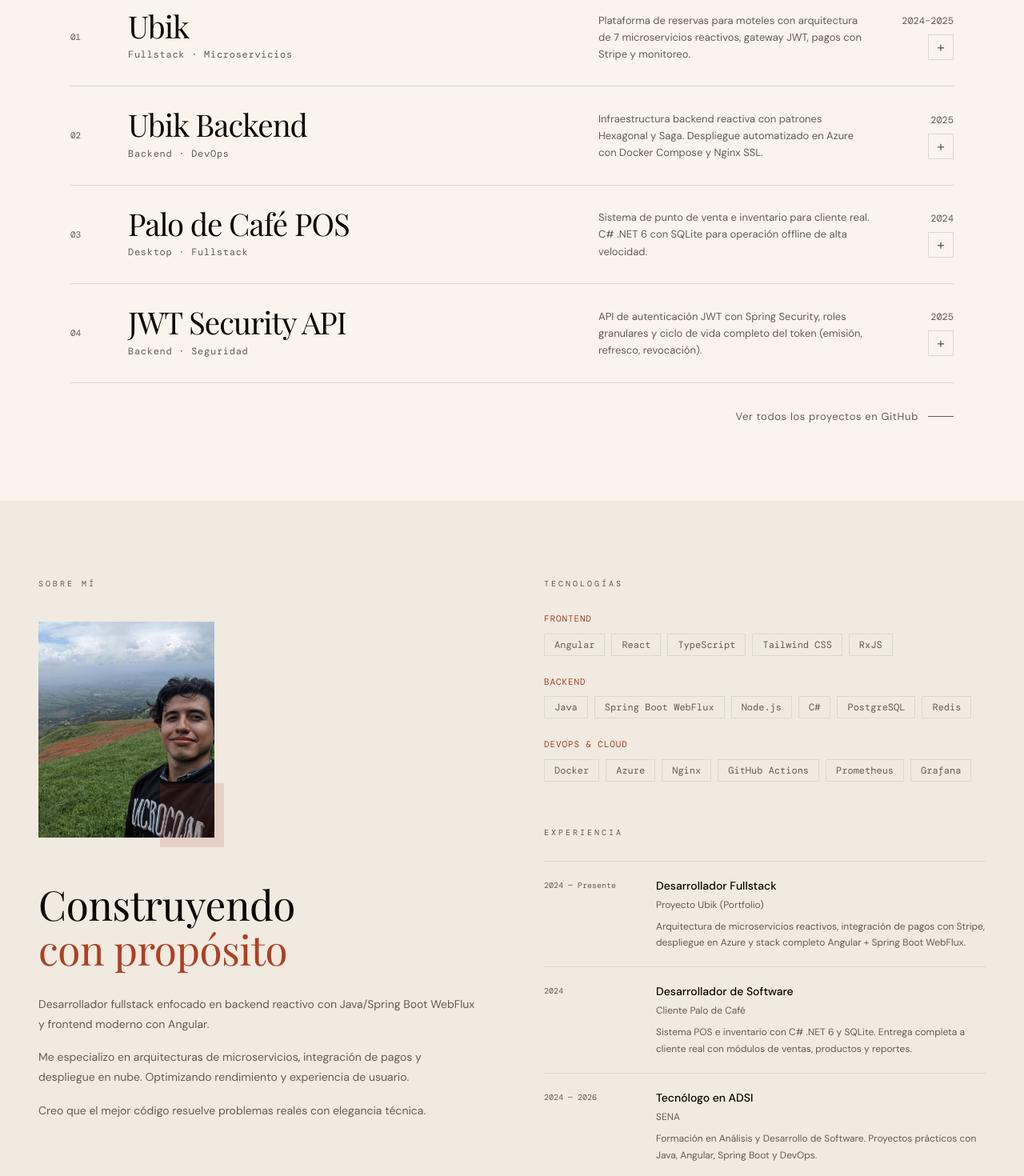
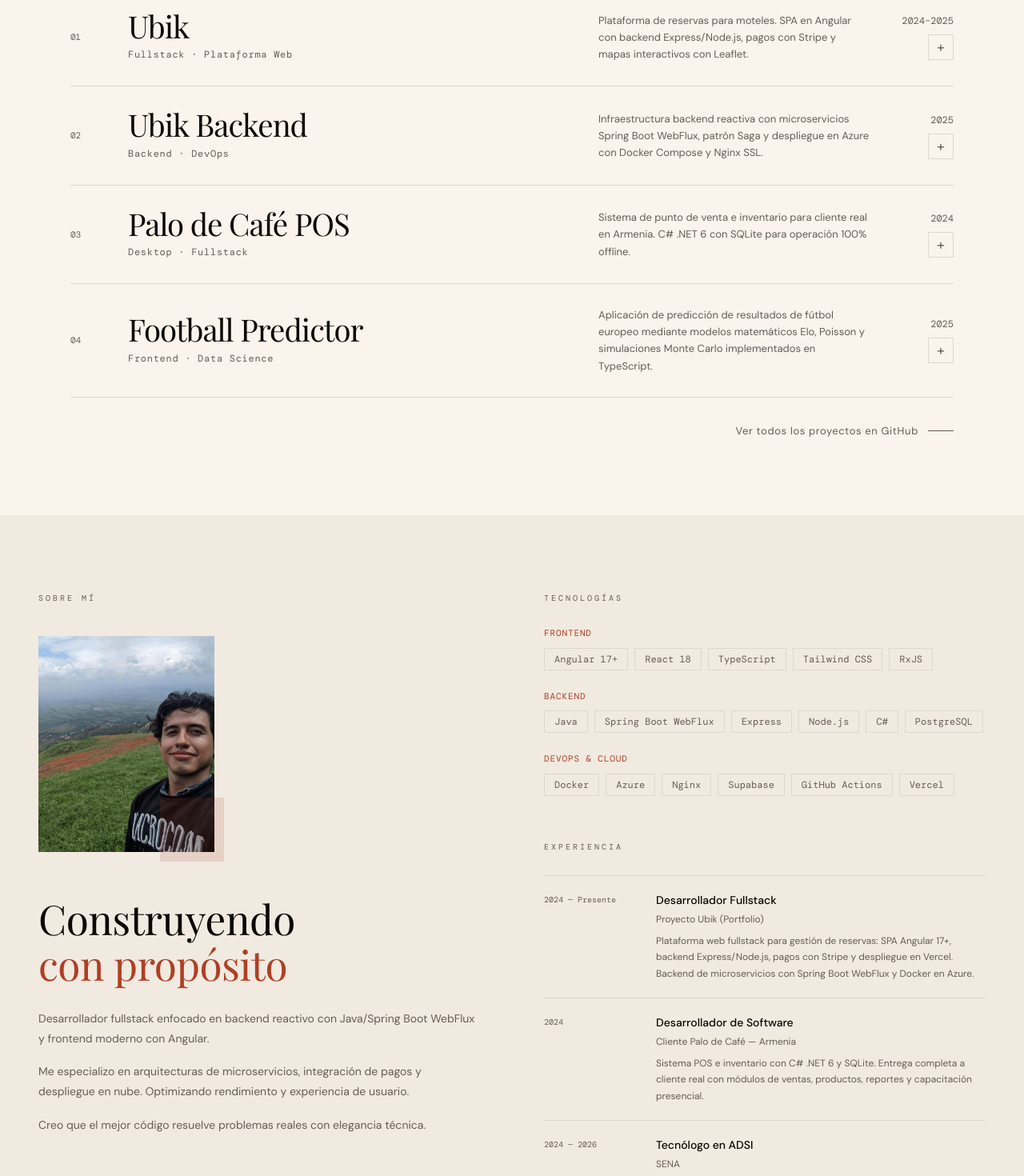
Before and after one commit to Juankos0714/Portfolio, a Next.js app: page / in a window 1280 px wide. Shown: the part 1000-2470 px from the top of the page at 80% size. Built offline with nearby package versions, Linux system fonts and the light colour scheme.

Commit message:
update info

```diff
--- a/components/diagrams/architecture-diagrams.tsx
+++ b/components/diagrams/architecture-diagrams.tsx
@@ -367,6 +367,57 @@ export function JWTFlowArchitecture() {
   )
 }
 
+// ─── DIAGRAM 4: React + Supabase (Football Predictor) ────────────────────────
+export function ReactSupabaseArchitecture() {
+  return (
+    <div className="flex flex-col items-center gap-0 w-full text-foreground">
+      <DiagramSection title="Capa de presentación — React 18 + TypeScript" color={COLORS.blue}>
+        <div className="flex flex-wrap gap-3 justify-center">
+          {[
+            { l: "Dashboard", s: "Predicciones", i: "📊" },
+            { l: "Gráficos", s: "Plotly.js", i: "📈" },
+            { l: "Auth UI", s: "Login / Registro", i: "🔐" },
+          ].map(({ l, s, i }) => (
+            <DiagramNode key={l} color={COLORS.blue} label={l} sublabel={s} icon={i} />
+          ))}
+        </div>
+      </DiagramSection>
+      <Arrow vertical label="TypeScript" />
+      <DiagramSection
+        title="Algoritmos — ejecución en cliente"
+        color={COLORS.accent}
+        note="Los modelos corren directamente en el navegador. Sin latencia de red para los cálculos estadísticos."
+      >
+        <div className="flex flex-wrap gap-3 justify-center">
+          {[
+            { l: "Elo Rating", s: "Fuerza relativa", i: "⚡" },
+            { l: "Poisson", s: "Goles esperados", i: "🎯" },
+            { l: "Monte Carlo", s: "Simulaciones", i: "🎲" },
+          ].map(({ l, s, i }) => (
+            <DiagramNode key={l} color={COLORS.accent} label={l} sublabel={s} icon={i} />
+          ))}
+        </div>
+      </DiagramSection>
+      <Arrow vertical label="API calls" />
+      <DiagramSection
+        title="Supabase — Backend as a Service"
+        color={COLORS.emerald}
+        note="Supabase provee base de datos PostgreSQL, autenticación con tokens JWT y políticas de seguridad a nivel de fila (RLS), sin necesidad de un servidor propio."
+      >
+        <div className="flex gap-4 justify-center">
+          {[
+            { l: "Auth", s: "JWT tokens", i: "🔑", c: COLORS.amber },
+            { l: "PostgreSQL", s: "equipos · partidos", i: "🗄", c: COLORS.violet },
+            { l: "RLS", s: "Row Level Security", i: "🛡", c: COLORS.emerald },
+          ].map(({ l, s, i, c }) => (
+            <DiagramNode key={l} color={c} label={l} sublabel={s} icon={i} />
+          ))}
+        </div>
+      </DiagramSection>
+    </div>
+  )
+}
+
 export function ArchFallback() {
   return (
     <div className="flex items-center justify-center h-full text-sm text-muted-foreground">
--- a/components/projects-interactive.tsx
+++ b/components/projects-interactive.tsx
@@ -9,22 +9,21 @@ import {
   UbikArchitecture,
   DevOpsAzureArchitecture,
   POSPaloCafeArchitecture,
-  JWTFlowArchitecture,
+  ReactSupabaseArchitecture,
 } from "@/components/diagrams/architecture-diagrams"
 
-// Fix OCP+O(1): map de arquitecturas — O(1) lookup, abierto para extensión sin modificar el dispatcher
 const ARQUITECTURA_MAP: Record<ArchitectureType, React.ComponentType> = {
   microservices: UbikArchitecture,
   devops: DevOpsAzureArchitecture,
   desktop: POSPaloCafeArchitecture,
-  jwt: JWTFlowArchitecture,
+  supabase: ReactSupabaseArchitecture,
 }
 
 const ETIQUETAS_DIAGRAMA: Record<ArchitectureType, string> = {
-  microservices: "Arquitectura de Microservicios",
+  microservices: "Arquitectura Angular + Express",
   devops: "Infraestructura & DevOps",
   desktop: "Arquitectura de Escritorio (3 capas)",
-  jwt: "Flujo de Autenticación JWT",
+  supabase: "Stack React + Supabase",
 }
 
 // --- ComponenteArquitectura (SRP) ---
--- a/lib/constants.ts
+++ b/lib/constants.ts
@@ -12,10 +12,10 @@ export const NAV_LINKS = [
 ] as const
 
 export const HERO_TECH_TAGS = [
-  "Java · Spring Boot WebFlux",
-  "Angular",
-  "Microservicios",
-  "Azure · Docker",
+  "Java · Spring Boot",
+  "Angular · React",
+  "TypeScript",
+  "Docker · Azure",
 ] as const
 
 // Scale factors for cursor parallax layers. Each axis moves at a different
--- a/lib/data/portfolio.ts
+++ b/lib/data/portfolio.ts
@@ -1,4 +1,4 @@
-export type ArchitectureType = "microservices" | "devops" | "desktop" | "jwt"
+export type ArchitectureType = "microservices" | "devops" | "desktop" | "supabase"
 
 export interface ProjectKPI {
   label: string
@@ -24,15 +24,15 @@ export const PROJECTS: Project[] = [
     number: "01",
     id: "ubik",
     title: "Ubik",
-    category: "Fullstack · Microservicios",
+    category: "Fullstack · Plataforma Web",
     year: "2024–2025",
-    description: "Plataforma de reservas para moteles con arquitectura de 7 microservicios reactivos, gateway JWT, pagos con Stripe y monitoreo.",
-    longDescription: "Ubik es un ecosistema completo para la gestión de reservas en tiempo real. Utiliza microservicios independientes para garantizar escalabilidad: si el servicio de pagos falla, las reservas siguen funcionando. Incluye procesamiento de pagos con Stripe, notificaciones automáticas por email y un panel de monitoreo en tiempo real.",
-    technologies: ["Spring Boot WebFlux", "Angular", "PostgreSQL", "Docker", "Stripe", "RabbitMQ", "Redis", "Azure"],
+    description: "Plataforma de reservas para moteles. SPA en Angular con backend Express/Node.js, pagos con Stripe y mapas interactivos con Leaflet.",
+    longDescription: "Ubik es una plataforma completa para gestión y reserva de habitaciones. El frontend es una SPA en Angular 17+ con Tailwind CSS y Angular Material. El backend en Express/Node.js expone una API REST que gestiona usuarios, reservas y pagos. Los cobros se procesan de forma segura con Stripe y la ubicación de establecimientos se muestra con Leaflet. Desplegado en Vercel con arquitectura hexagonal simplificada separando roles de cliente y propietario.",
+    technologies: ["Angular 17+", "TypeScript", "Express", "Node.js", "Stripe", "Leaflet", "Tailwind CSS", "Vercel"],
     kpis: [
-      { label: "Microservicios", value: "7" },
-      { label: "Arquitectura", value: "Reactiva" },
-      { label: "Uptime", value: "99.9%" },
+      { label: "Frontend", value: "Angular" },
+      { label: "Pagos", value: "Stripe" },
+      { label: "Deploy", value: "Vercel" },
     ],
     github: "https://github.com/Juankos0714/Ubik-App",
     architectureType: "microservices",
@@ -43,9 +43,9 @@ export const PROJECTS: Project[] = [
     title: "Ubik Backend",
     category: "Backend · DevOps",
     year: "2025",
-    description: "Infraestructura backend reactiva con patrones Hexagonal y Saga. Despliegue automatizado en Azure con Docker Compose y Nginx SSL.",
-    longDescription: "La infraestructura que hace correr Ubik. Implementa el patrón Saga para garantizar que una transacción de reserva+pago sea atómica: si el pago falla, la reserva se revierte automáticamente. Desplegado en Azure con CI/CD, Nginx como reverse proxy y certificados SSL gestionados.",
-    technologies: ["Java", "WebFlux", "RabbitMQ", "Kafka", "Docker", "Prometheus", "Nginx", "Azure VM"],
+    description: "Infraestructura backend reactiva con microservicios Spring Boot WebFlux, patrón Saga y despliegue en Azure con Docker Compose y Nginx SSL.",
+    longDescription: "Capa de infraestructura de Ubik. Implementa el patrón Saga para garantizar atomicidad en la transacción reserva+pago: si el pago falla, la reserva se revierte automáticamente. Cada servicio corre en su propio contenedor Docker y se comunica a través de RabbitMQ. Desplegado en Azure con Nginx como reverse proxy y certificados SSL gestionados. Métricas en tiempo real con Prometheus y Grafana.",
+    technologies: ["Java", "Spring Boot WebFlux", "RabbitMQ", "Docker", "Prometheus", "Grafana", "Nginx", "Azure VM"],
     kpis: [
       { label: "Mensajería", value: "RabbitMQ" },
       { label: "Escalabilidad", value: "Horizontal" },
@@ -60,8 +60,8 @@ export const PROJECTS: Project[] = [
     title: "Palo de Café POS",
     category: "Desktop · Fullstack",
     year: "2024",
-    description: "Sistema de punto de venta e inventario para cliente real. C# .NET 6 con SQLite para operación offline de alta velocidad.",
-    longDescription: "Sistema completo de caja y gestión para una cafetería en Armenia. Funciona 100% sin internet (base de datos local SQLite), con módulos de ventas, inventario, reportes y cierre de caja. Entregado en producción a un cliente real con capacitación incluida.",
+    description: "Sistema de punto de venta e inventario para cliente real en Armenia. C# .NET 6 con SQLite para operación 100% offline.",
+    longDescription: "Sistema completo de caja y gestión para una cafetería en Armenia, Colombia. Funciona sin conexión a internet con base de datos local SQLite, incluyendo módulos de ventas, inventario, reportes y cierre de caja. Entregado en producción a un cliente real con capacitación y soporte técnico incluidos.",
     technologies: ["C#", ".NET 6", "Windows Forms", "SQLite", "Entity Framework"],
     kpis: [
       { label: "Estado", value: "Producción" },
@@ -72,27 +72,27 @@ export const PROJECTS: Project[] = [
   },
   {
     number: "04",
-    id: "jwt-api",
-    title: "JWT Security API",
-    category: "Backend · Seguridad",
+    id: "football-predictor",
+    title: "Football Predictor",
+    category: "Frontend · Data Science",
     year: "2025",
-    description: "API de autenticación JWT con Spring Security, roles granulares y ciclo de vida completo del token (emisión, refresco, revocación).",
-    longDescription: "Implementación de referencia para seguridad en APIs REST. Maneja el ciclo completo: login → token JWT → refresco → logout con revocación. Incluye sistema de roles (admin, usuario, invitado) y protección granular de endpoints. Base reutilizable para cualquier proyecto.",
-    technologies: ["Java", "Spring Boot", "Spring Security", "JWT", "Maven", "PostgreSQL"],
+    description: "Aplicación de predicción de resultados de fútbol europeo mediante modelos matemáticos Elo, Poisson y simulaciones Monte Carlo implementados en TypeScript.",
+    longDescription: "Herramienta de análisis estadístico construida con React 18 y TypeScript. Implementa tres modelos de predicción: ratings Elo para medir la fuerza relativa de equipos, distribución de Poisson para calcular goles esperados y simulaciones Monte Carlo para estimar probabilidades de resultado. Los datos y la autenticación corren sobre Supabase (PostgreSQL + Auth con JWT), y los resultados se visualizan con Plotly.js.",
+    technologies: ["React 18", "TypeScript", "Vite", "Supabase", "PostgreSQL", "Plotly.js", "Tailwind CSS"],
     kpis: [
-      { label: "Auth", value: "JWT" },
-      { label: "Roles", value: "RBAC" },
-      { label: "Ready", value: "OAuth2" },
+      { label: "Modelos", value: "3" },
+      { label: "Algoritmos", value: "Elo · Poisson" },
+      { label: "Backend", value: "Supabase" },
     ],
-    github: "https://github.com/Juankos0714/JWT-api",
-    architectureType: "jwt",
+    github: "https://github.com/Juankos0714/ejercicioMachineLearning",
+    architectureType: "supabase",
   },
 ]
 
 export const SKILLS: Record<string, string[]> = {
-  "Frontend": ["Angular", "React", "TypeScript", "Tailwind CSS", "RxJS"],
-  "Backend": ["Java", "Spring Boot WebFlux", "Node.js", "C#", "PostgreSQL", "Redis"],
-  "DevOps & Cloud": ["Docker", "Azure", "Nginx", "GitHub Actions", "Prometheus", "Grafana"],
+  "Frontend": ["Angular 17+", "React 18", "TypeScript", "Tailwind CSS", "RxJS"],
+  "Backend": ["Java", "Spring Boot WebFlux", "Express", "Node.js", "C#", "PostgreSQL"],
+  "DevOps & Cloud": ["Docker", "Azure", "Nginx", "Supabase", "GitHub Actions", "Vercel"],
 }
 
 export const SKILL_ENTRIES = Object.entries(SKILLS)
@@ -111,20 +111,20 @@ export const EXPERIENCE: ExperienceItem[] = [
     period: "2024 — Presente",
     role: "Desarrollador Fullstack",
     company: "Proyecto Ubik (Portfolio)",
-    description: "Arquitectura de microservicios reactivos, integración de pagos con Stripe, despliegue en Azure y stack completo Angular + Spring Boot WebFlux.",
+    description: "Plataforma web fullstack para gestión de reservas: SPA Angular 17+, backend Express/Node.js, pagos con Stripe y despliegue en Vercel. Backend de microservicios con Spring Boot WebFlux y Docker en Azure.",
   },
   {
     id: "palo-cafe",
     period: "2024",
     role: "Desarrollador de Software",
-    company: "Cliente Palo de Café",
-    description: "Sistema POS e inventario con C# .NET 6 y SQLite. Entrega completa a cliente real con módulos de ventas, productos y reportes.",
+    company: "Cliente Palo de Café — Armenia",
+    description: "Sistema POS e inventario con C# .NET 6 y SQLite. Entrega completa a cliente real con módulos de ventas, productos, reportes y capacitación presencial.",
   },
   {
     id: "sena",
     period: "2024 — 2026",
     role: "Tecnólogo en ADSI",
     company: "SENA",
-    description: "Formación en Análisis y Desarrollo de Software. Proyectos prácticos con Java, Angular, Spring Boot y DevOps.",
+    description: "Análisis y Desarrollo de Software. Formación práctica en Java, Angular, React, Spring Boot, Docker y despliegue en nube.",
   },
 ]
```
Also changed, not shown: 2 other files (tests, documents, lock files or other folders).
